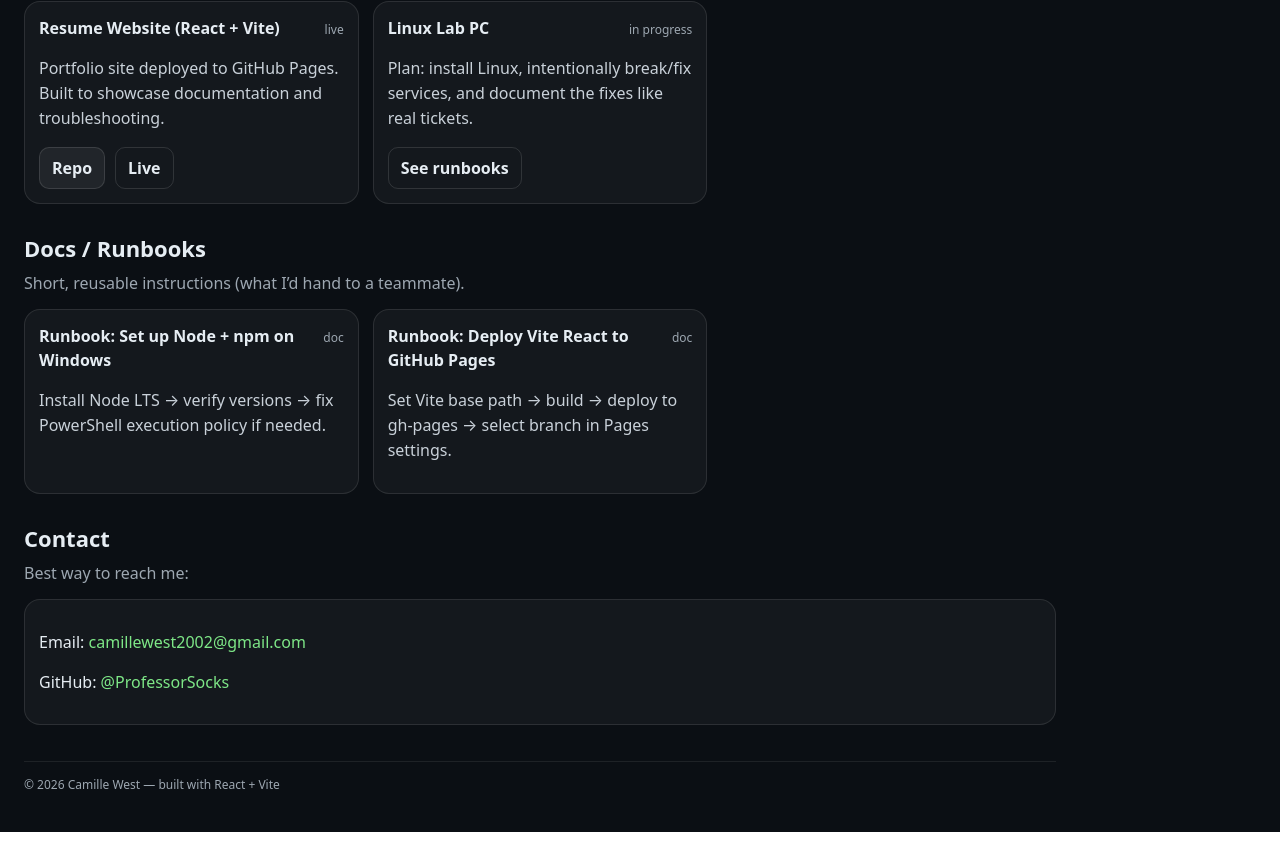
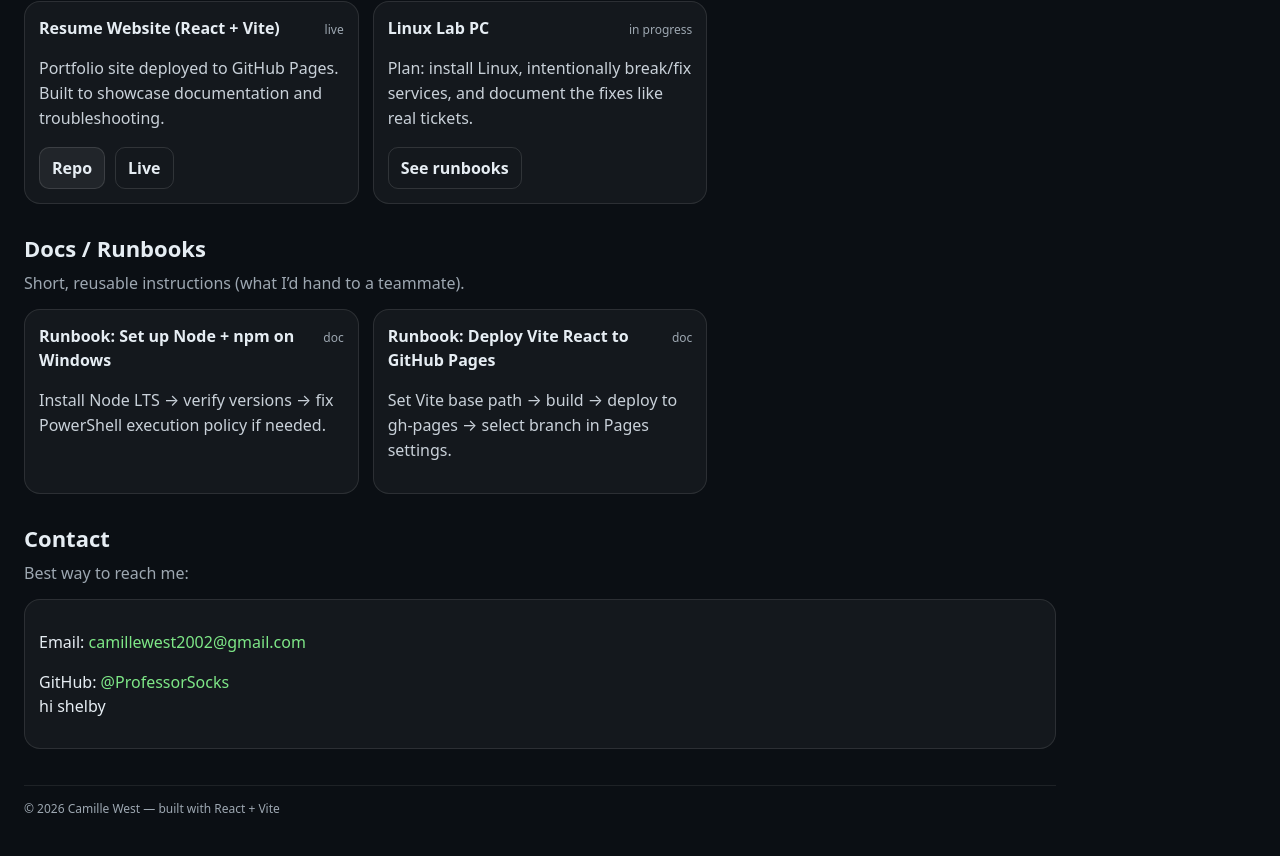
Before and after one commit to ProfessorSocks/my-react-portfolio, a React (Vite) app: page / in a window 1280 px wide. Shown: the part 1107-1963 px from the top of the page. Before the commit the page ends 1939 px from the top, so only its background shows below. Built offline with nearby package versions, Linux system fonts and the light colour scheme.

Commit message:
Update App.jsx

```diff
--- a/src/App.jsx
+++ b/src/App.jsx
@@ -213,6 +213,7 @@ export default function App() {
               <a href="https://github.com/ProfessorSocks" target="_blank" rel="noreferrer">
                 @ProfessorSocks
               </a>
+              <div>hi shelby</div>
             </p>
           </div>
         </section>
```
